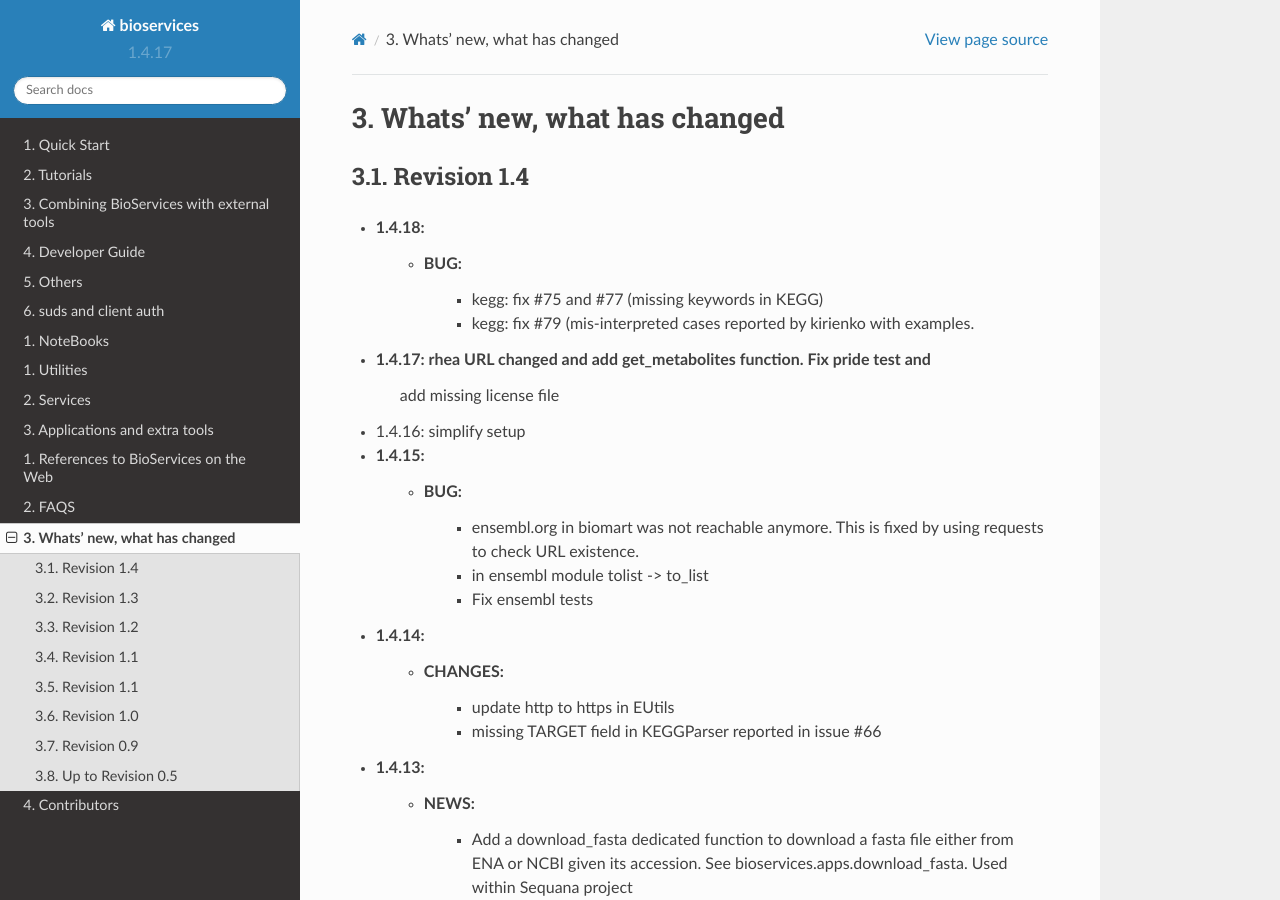
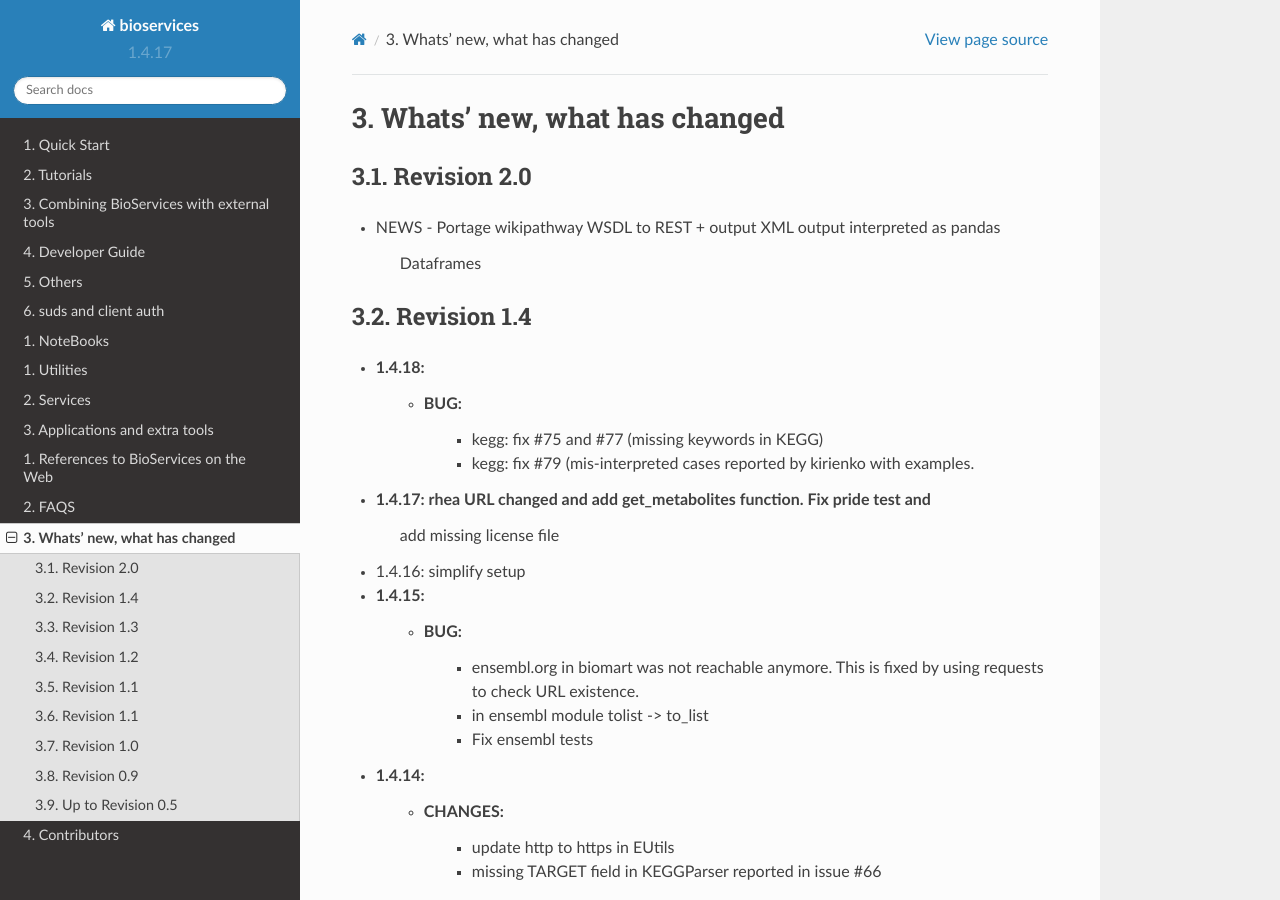
Before and after one commit to cokelaer/bioservices, a Sphinx documentation site: the page built from doc/ChangeLog.rst, in a window 1280 px wide and 900 px high. Built offline with Sphinx 7.4.7 and the Read the Docs theme 2.0.0, drawn with Linux system fonts in a browser that asks for light colours; formulas are drawn with MathJax 3; pages that are not in the unit, such as notebooks, are missing from menus; some of the changed text lies outside the part shown.

Commit message:
update changelog

```diff
--- a/doc/ChangeLog.rst
+++ b/doc/ChangeLog.rst
@@ -1,5 +1,12 @@
 Whats' new, what has changed
 ================================
+
+Revision 2.0
+----------------
+
+* NEWS
+  - Portage wikipathway WSDL to REST + output XML output interpreted as pandas
+    Dataframes
 
 
 
@@ -11,7 +18,6 @@ Revision 1.4
     * BUG:
         * kegg: fix #75 and #77 (missing  keywords in KEGG)
         * kegg: fix #79 (mis-interpreted cases reported by kirienko with examples.
-
 
 * 1.4.17: rhea URL changed and add get_metabolites function. Fix pride test and
    add missing license file
```
